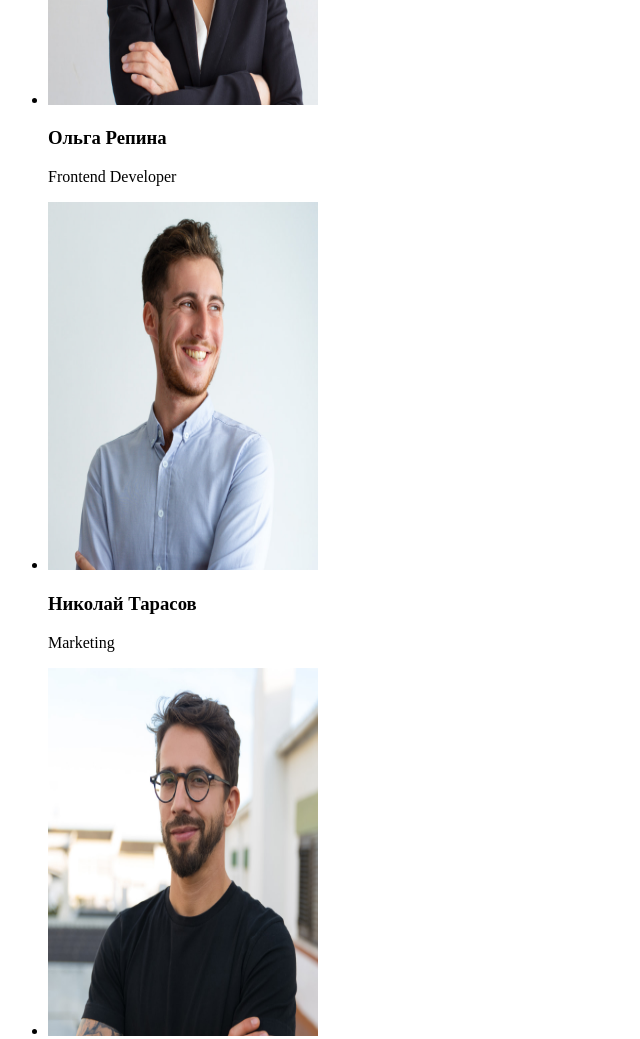
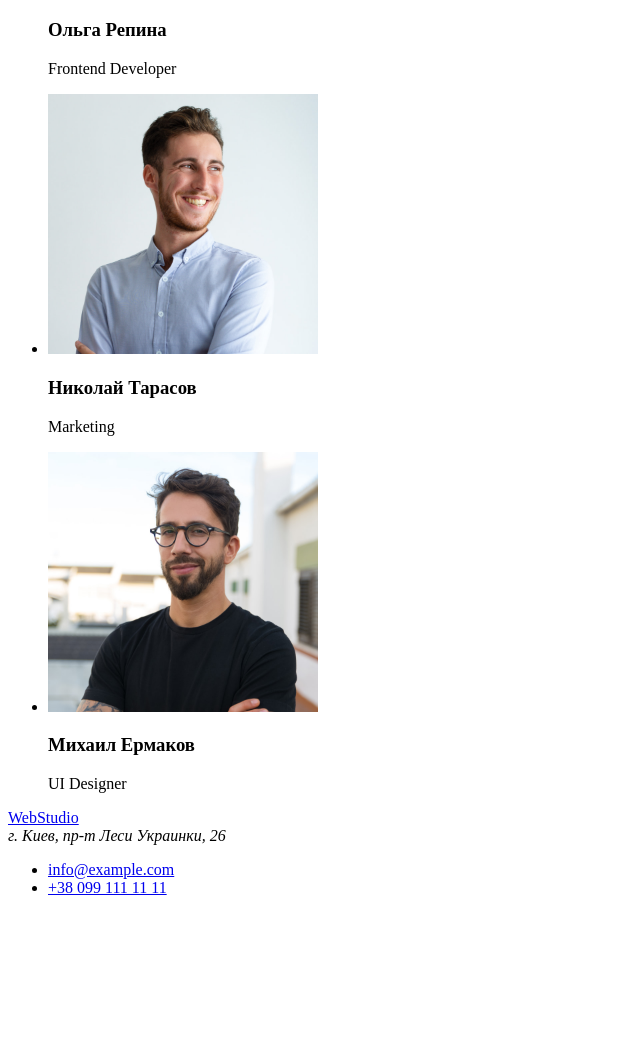
Before and after one commit to Guns1roses/goit-markup-hw01, a plain HTML site: page index.html in a window 1280 px wide. Shown: the part 2320-3359 px from the top of the page, without its empty margins (0-640 px from the left). After the commit the page ends 3233 px from the top, so only its background shows below. Drawn offline with Linux system fonts and the light colour scheme.

Commit message:
footer
исправил ошибки размеров фото
добавил footer

```diff
--- a/index.html
+++ b/index.html
@@ -9,7 +9,7 @@
   <body>
     <header>
       <nav>
-        <a href="index.html" lang="">WebStudio</a>
+        <a href="index.html" lang="en">WebStudio</a>
         <ul>
           <li><a href="">Студия</a></li>
           <li><a href="">Портфолио</a></li>
@@ -97,7 +97,7 @@
               src="./images/images-team/team-2.jpg"
               alt="Репина Ольга"
               width="270"
-              height="368"
+              height="260"
             />
             <h3>Ольга Репина</h3>
             <p lang="en">Frontend Developer</p>
@@ -107,7 +107,7 @@
               src="./images/images-team/team-3.jpg"
               alt="Тарасов Николай"
               width="270"
-              height="368"
+              height="260"
             />
             <h3>Николай Тарасов</h3>
             <p lang="en">Marketing</p>
@@ -117,7 +117,7 @@
               src="./images/images-team/team-4.jpg"
               alt="Ермаков Михаил"
               width="270"
-              height="368"
+              height="260"
             />
             <h3>Михаил Ермаков</h3>
             <p lang="en">UI Designer</p>
@@ -125,5 +125,13 @@
         </ul>
       </section>
     </main>
+    <footer>
+      <a href="index.html" lang="en">WebStudio</a>
+      <address>г. Киев, пр-т Леси Украинки, 26</address>
+      <ul>
+        <li><a href="info@example.com">info@example.com</a></li>
+        <li><a href="+380991111111">+38 099 111 11 11</a></li>
+      </ul>
+    </footer>
   </body>
 </html>
```
